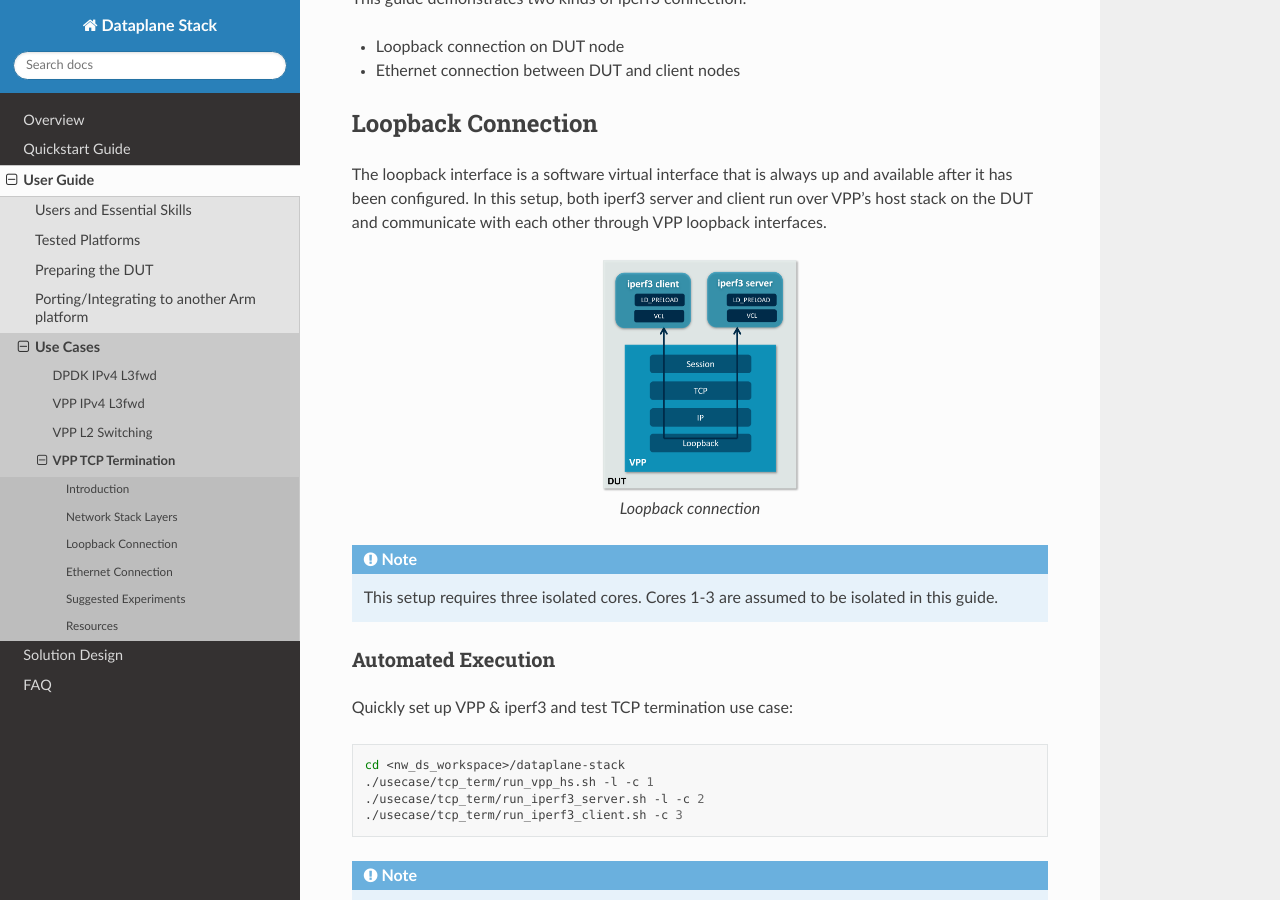
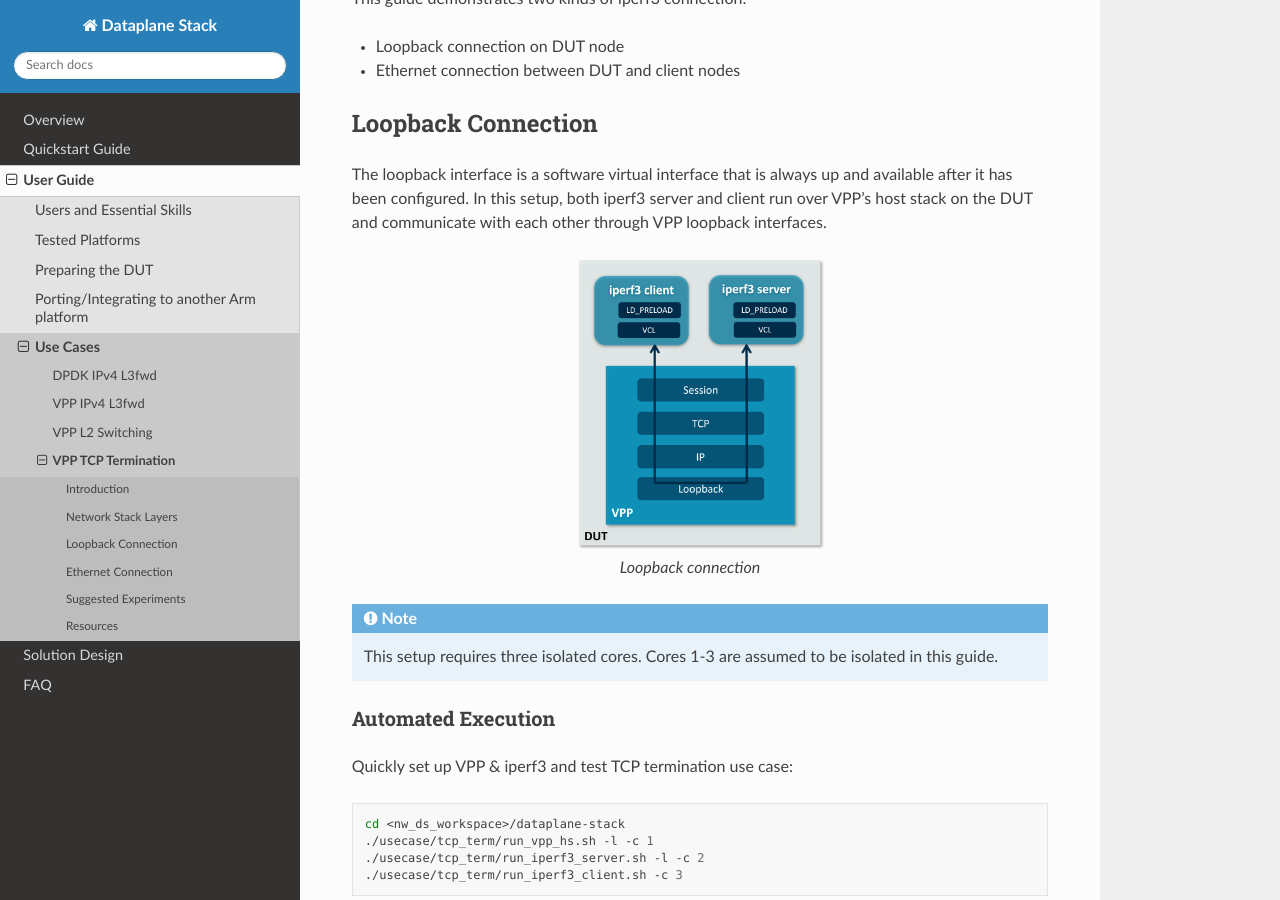
Before and after one commit to Yefeng-Lin/dataplane-stack_doc, a Sphinx documentation site: the page built from doc/user_guide/tcp_term.rst, in a window 1280 px wide and 900 px high, scrolled down 1373 px. Built offline with Sphinx 7.4.7 and the Read the Docs theme 2.0.0, drawn with Linux system fonts in a browser that asks for light colours.

Commit message:
Adjust loopback figure size

```diff
--- a/doc/user_guide/tcp_term.rst
+++ b/doc/user_guide/tcp_term.rst
@@ -62,7 +62,7 @@
 
 .. figure:: ../images/tcp_term_loop.png
    :align: center
-   :width: 200
+   :width: 250
 
    Loopback connection
 
```
